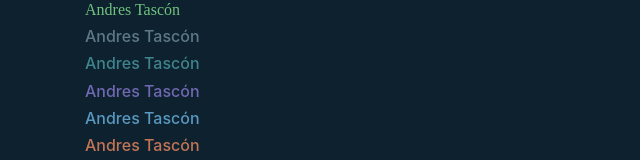
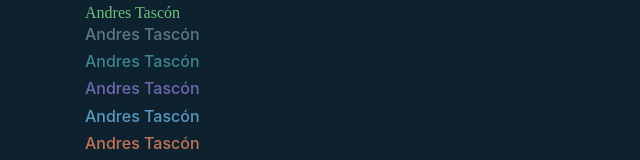
Before and after one commit to miketascon/portafolio, an Angular app: page /#/pages/home in a window 1280 px wide. Shown: the top 160 px of the page, without its empty margins (0-640 px from the left). Built offline with nearby package versions, Linux system fonts and the light colour scheme; a web font is replaced by a local one.

Commit message:
actualizacion+

```diff
--- a/src/app/pages/home/home.component.css
+++ b/src/app/pages/home/home.component.css
@@ -8,7 +8,7 @@
 }
 
 .name:hover {
-    filter: blur(0.50px);
+    filter: blur(0.5px);
     transition: 500ms;
     color: #2b7538
 }
--- a/src/app/pages/home/home.component.html
+++ b/src/app/pages/home/home.component.html
@@ -1,6 +1,6 @@
 <div class="container">
 
-    <h6 class="name">Andres Tascón</h6>
+    <a href="#" class="name">Andres Tascón</a>
     <h6 style="color: #5e7887;">Andres Tascón</h6>
     <h6 style="color: #3f848d;">Andres Tascón</h6>
     <h6 style="color: #7068B1;">Andres Tascón</h6>
```
